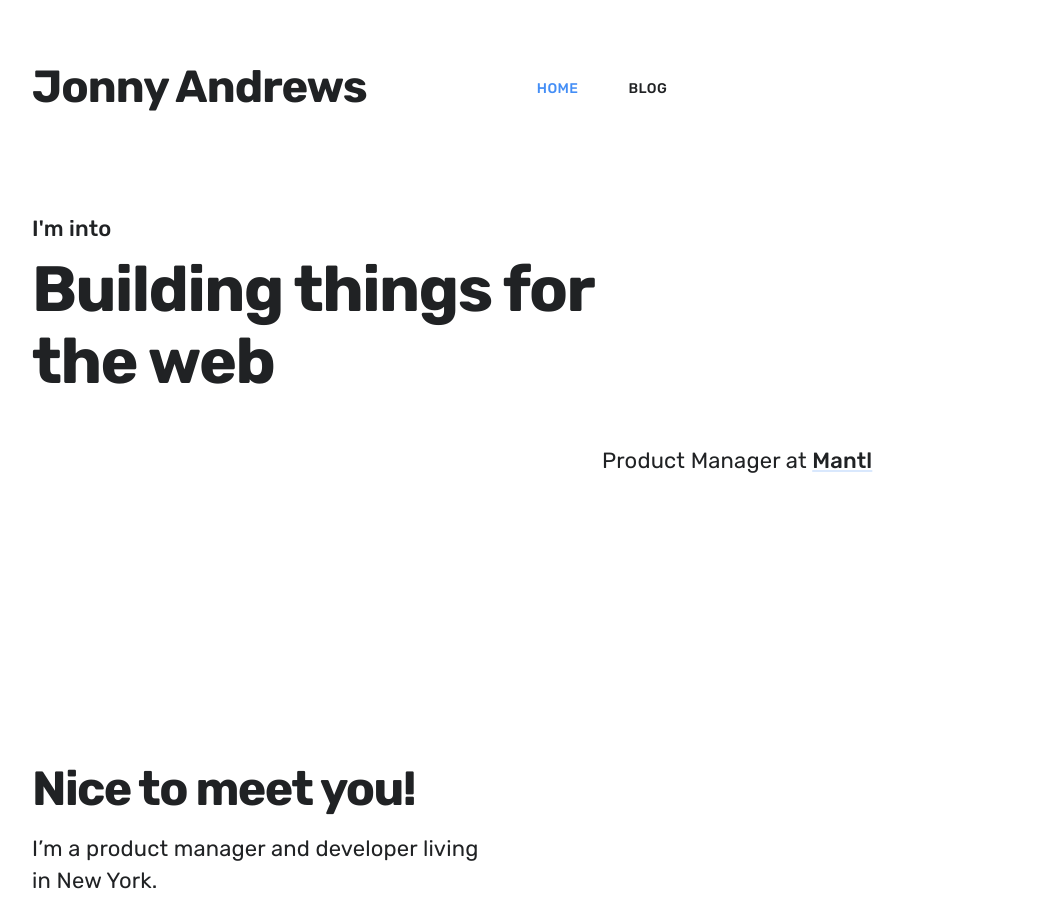
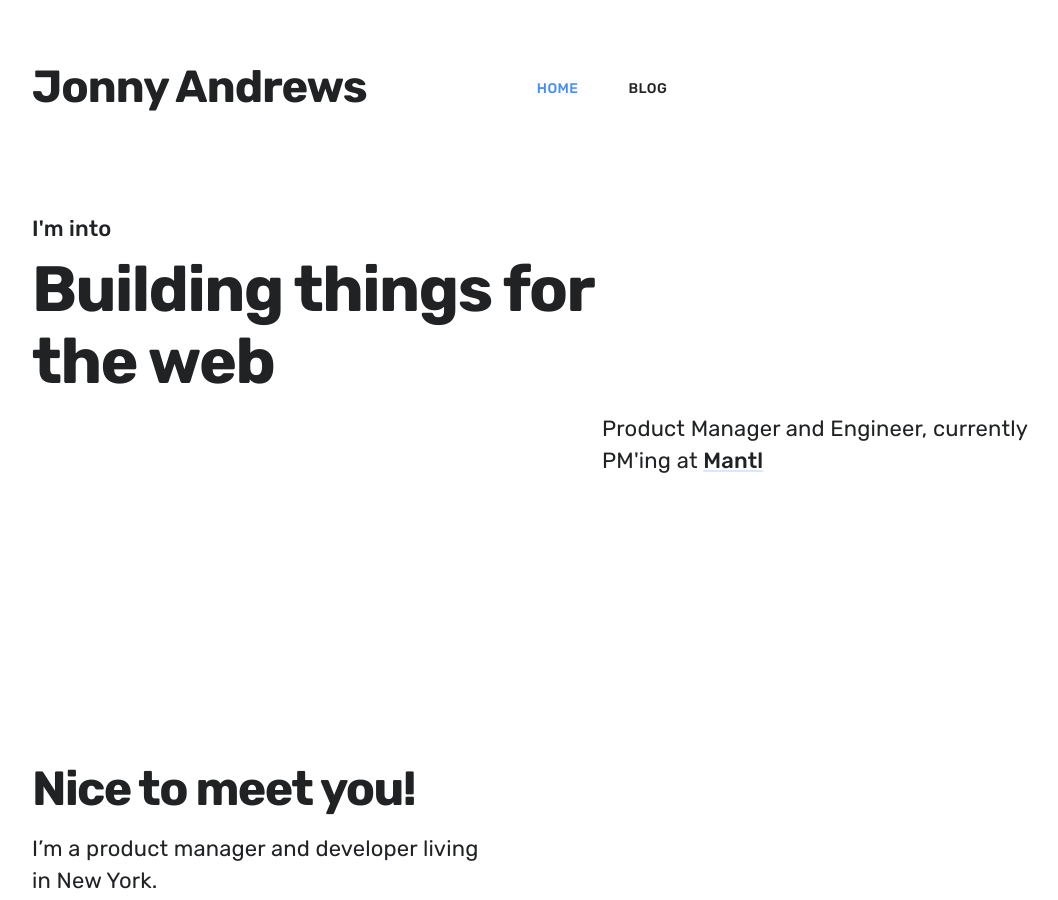
Before and after one commit to jonathanandrewsuk/jonathanandrewsuk.github.io, a Jekyll site: the page built from index.html, in a window 1280 px wide and 900 px high. Shown: the whole window, without its empty margins (38-1096 px from the left). Built offline with Jekyll 4.4.1, drawn with Linux system fonts in a browser that asks for light colours; nearby versions of some CDN libraries.

Commit message:
Update index.html

```diff
--- a/index.html
+++ b/index.html
@@ -21,7 +21,7 @@
 
 			<p class="intro subtitle--light">
 <!-- 				{{ page.description }} -->
-				Product Manager at <a href="https://www.mantl.com/" target="_blank"> Mantl </a>
+				Product Manager and Engineer, currently PM'ing at <a href="https://www.mantl.com/" target="_blank"> Mantl </a>
 <!-- 				<a href="#" class="hero__cta button--fill contact-trigger js-contact">Get In Touch</a> -->
 			</p>
 		</div>
```
